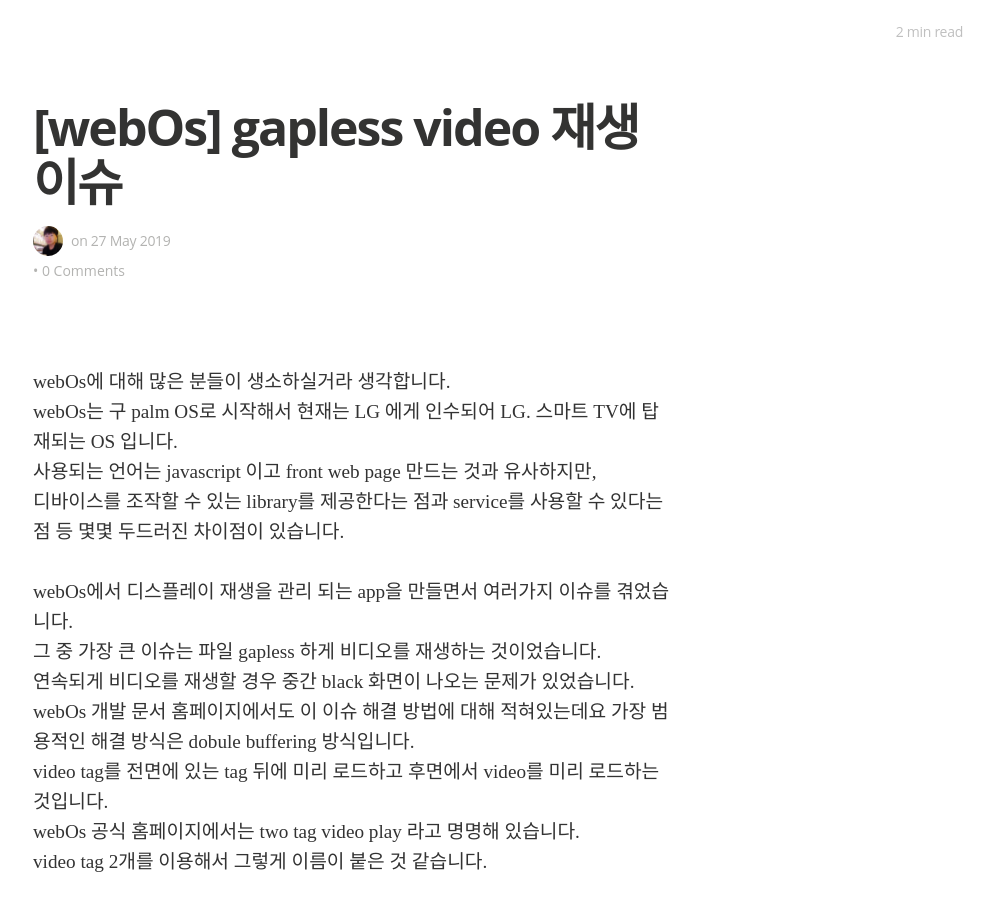
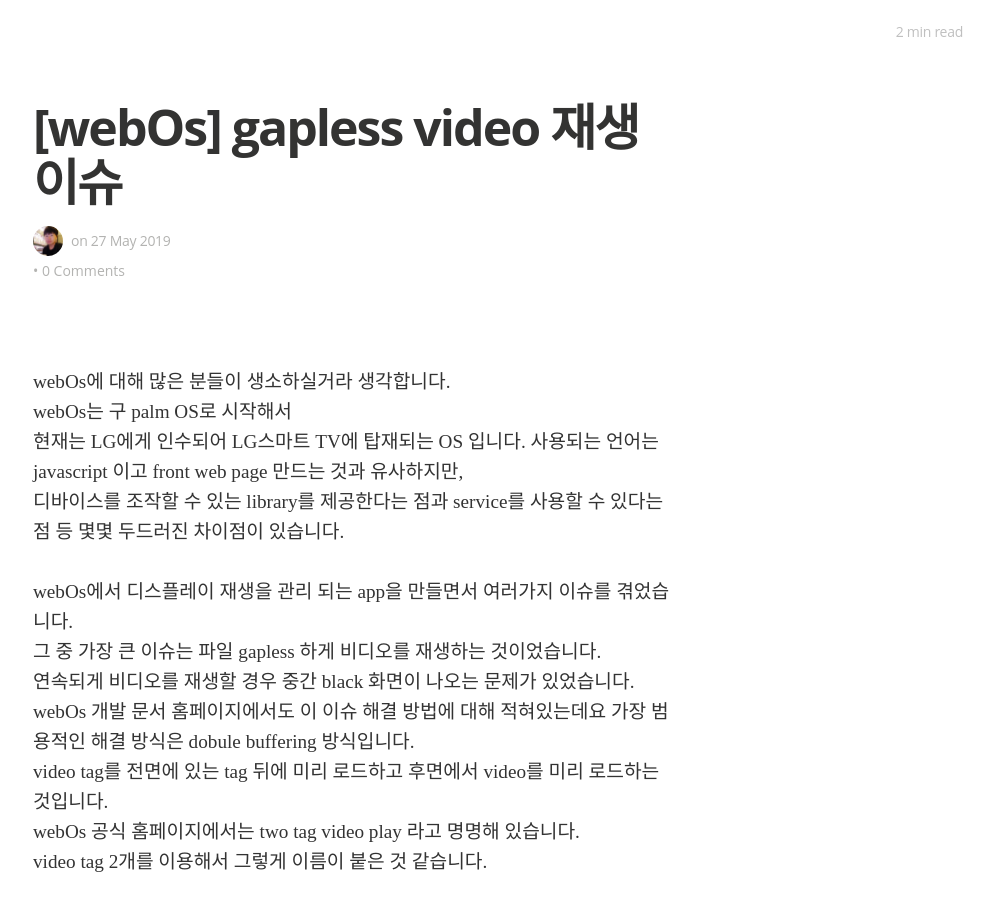
Before and after one commit to Ninja86/Ninja86.github.io, a Jekyll site: the page built from _posts/2019-05-27-1.md, in a window 1280 px wide and 900 px high. Shown: the whole window, without its empty margins (287-1280 px from the left). Built offline with Jekyll 4.4.1, drawn with Linux system fonts in a browser that asks for light colours; nearby versions of some CDN libraries; some web fonts are replaced; our own code applies the rules of GitHub Pages for plain Markdown files; comment, search, counter and statistics services are not loaded.

Commit message:
Update 2019-05-27-1.md

```diff
--- a/_posts/2019-05-27-1.md
+++ b/_posts/2019-05-27-1.md
@@ -5,7 +5,8 @@
 ---
 
 webOs에 대해 많은 분들이 생소하실거라 생각합니다.
-webOs는 구 palm OS로 시작해서 현재는 LG 에게 인수되어 LG. 스마트 TV에 탑재되는 OS 입니다.
+webOs는 구 palm OS로 시작해서
+현재는 LG에게 인수되어 LG스마트 TV에 탑재되는 OS 입니다.
 사용되는 언어는 javascript 이고 front web page 만드는 것과 유사하지만,
 디바이스를 조작할 수 있는 library를 제공한다는 점과 service를 사용할 수 있다는 점 등 몇몇 두드러진 차이점이 있습니다.
 
```
